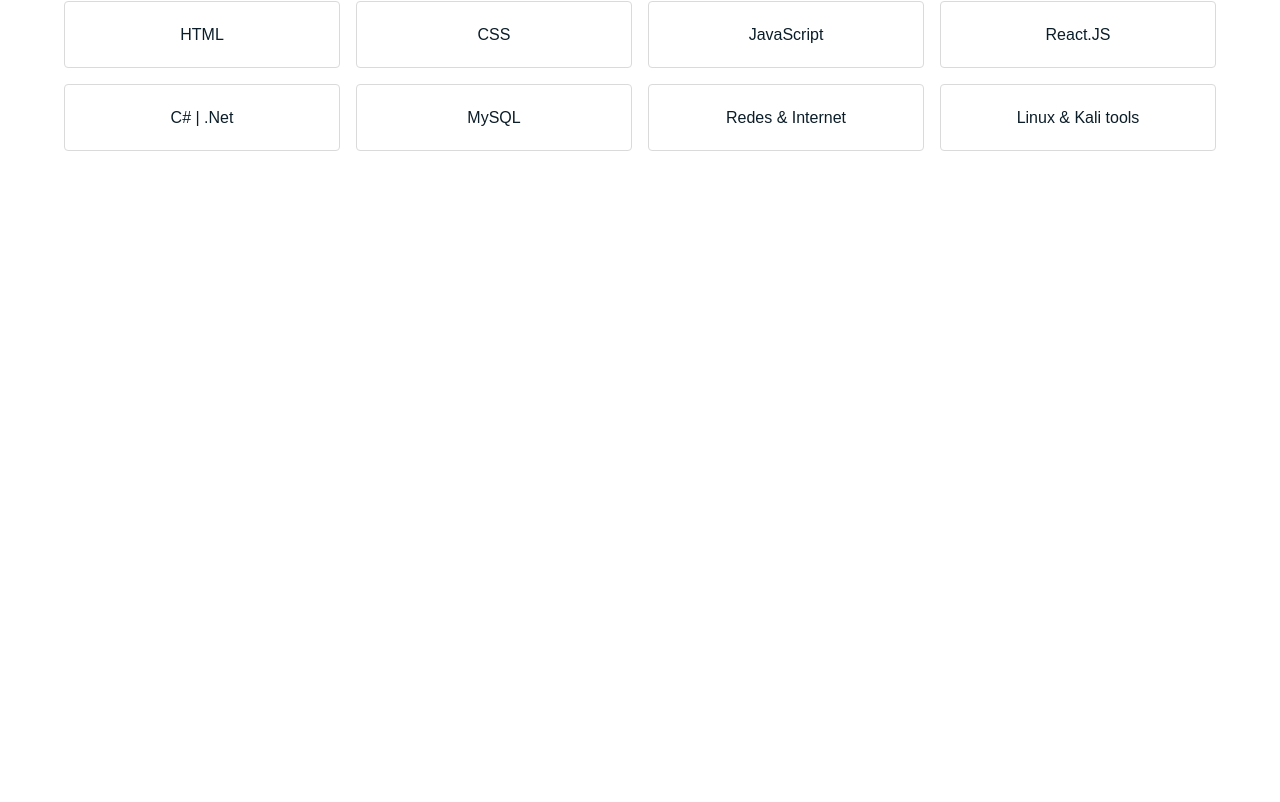
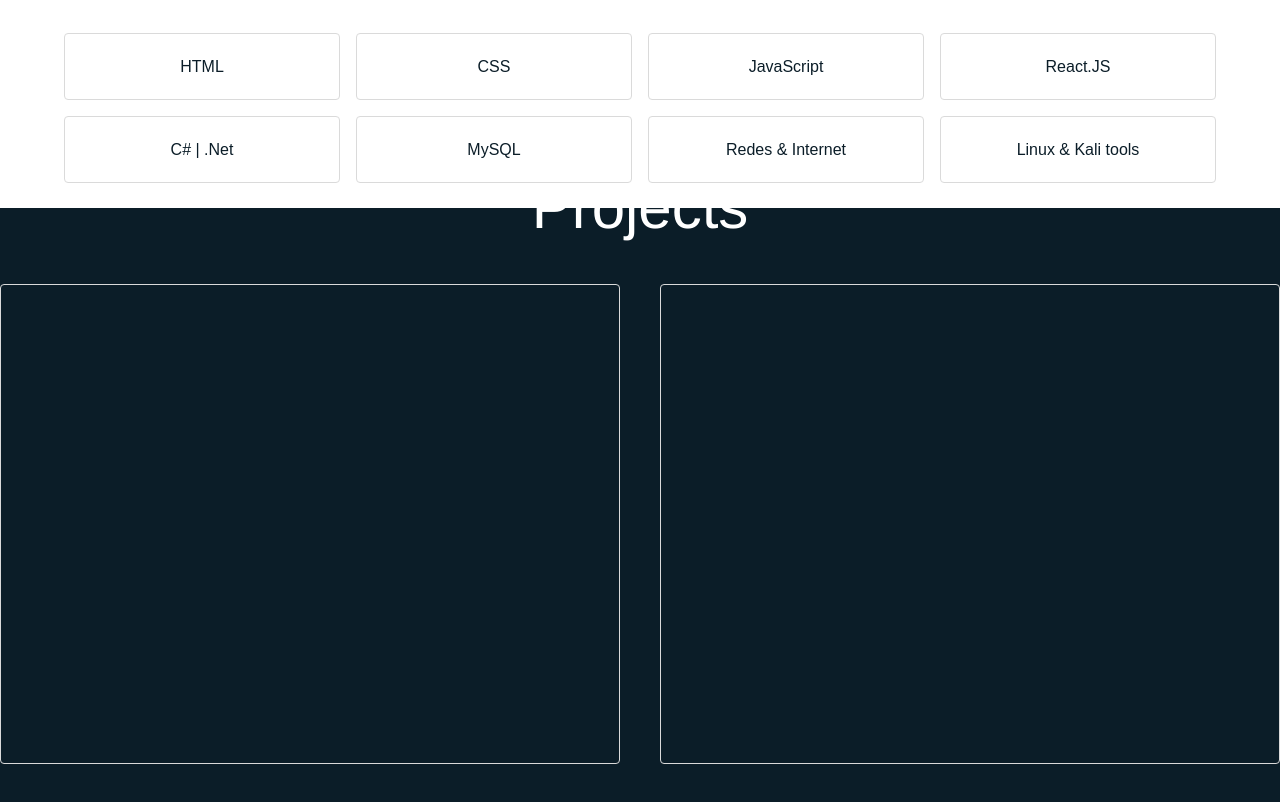
Before and after one commit to Matheuscamp/my-portfolio, a React (Vite) app: page / in a window 1280 px wide. Shown: the part 1389-2191 px from the top of the page. Before the commit the page ends 1540 px from the top, so only its background shows below. Built offline with nearby package versions, Linux system fonts and the light colour scheme.

Commit message:
feat: Add Projects section

```diff
--- a/src/pages/Home/Home.tsx
+++ b/src/pages/Home/Home.tsx
@@ -2,6 +2,7 @@
 import Hero from './sections/Hero/Hero'
 import About from './sections/About/About'
 import NavBar from '../../components/NavBar/NavBar'
+import Projects from './sections/projects/projects'
 
 
 
@@ -12,6 +13,7 @@
       <NavBar/>
       <Hero/>
       <About/>
+      <Projects/>
     </>
   )
 }
--- a/src/pages/Home/sections/About/About.tsx
+++ b/src/pages/Home/sections/About/About.tsx
@@ -47,7 +47,7 @@
             flexDirection: 'column',
         },
         [theme.breakpoints.up('md')]: { // >= mobile
-            height: "30vh",
+            height: "38vh",
         },
     }));
 
--- /dev/null
+++ b/src/pages/Home/sections/projects/projects.tsx
@@ -0,0 +1,61 @@
+import { Grid, styled, Typography } from '@mui/material';
+import { useState } from 'react'
+import theme from '../../../../theme';
+import { Height } from '@mui/icons-material';
+
+
+
+
+const Projects = () => {
+
+
+    const StyledProjects = styled("div")(() => ({ // style section Hero
+        position: 'relative',
+        height: '130vh',
+        display: 'flex',
+        flexDirection: "column",
+        alignItems: 'top',
+        justifyContent: "center",
+        backgroundColor: "#0b1d28",
+        [theme.breakpoints.up('xs')]: { // <= mobile
+        },
+        [theme.breakpoints.up('md')]: { // >= mobile
+        },
+
+    }));
+
+    const StyledCard = styled("div")(() => ({
+        width: "40rem",
+        height: "30em",
+        border: "1px solid #dadada",
+        borderRadius: "4px",
+        display: "flex",
+        flexDirection: "column",
+        alignItems: "center",
+        justifyContent: "center"
+    }));
+
+  return (
+    <>
+      <StyledProjects>
+        <Typography color="white" variant='h2' textAlign="center" pb={5} >Projects</Typography>
+        <Grid container spacing={5}>
+            <Grid display="flex" justifyContent="center" item xs={6}>
+                <StyledCard></StyledCard>
+            </Grid>
+            <Grid display="flex" justifyContent="center" item xs={6}>
+            <StyledCard></StyledCard>
+            </Grid>
+            <Grid display="flex" justifyContent="center" item xs={6}>
+            <StyledCard></StyledCard>
+            </Grid>
+            <Grid display="flex" justifyContent="center" item xs={6}>
+            <StyledCard></StyledCard>
+            </Grid>
+        </Grid>
+      </StyledProjects>
+    </>
+  )
+}
+
+export default Projects
```
